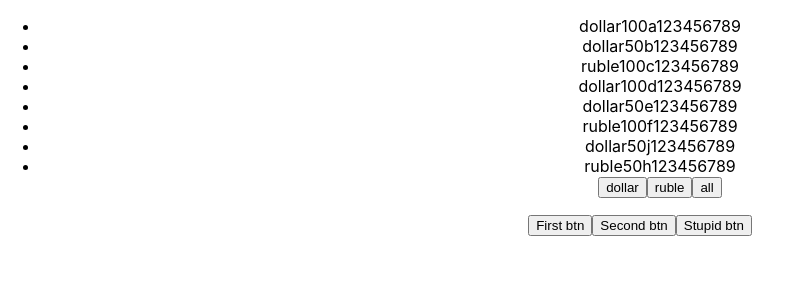
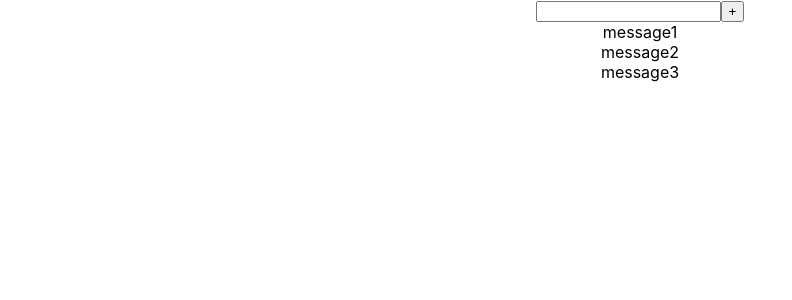
Before and after one commit to maskal2719/microtasks, a React (Create React App) app: page / in a window 1280 px wide. Shown: the top 300 px of the page, without its empty margins (0-792 px from the left). Built offline with nearby package versions, Linux system fonts and the light colour scheme.

Commit message:
start microtask num 6 (input)

```diff
--- a/src/App.tsx
+++ b/src/App.tsx
@@ -7,6 +7,7 @@ import {Lessonmap} from "./map/Lessonmap";
 import UseState from "./useState/UseState";
 import Filter from "./filter/Filter";
 import LessonButton from "./button/LessonButton";
+import LessonInput from "./input/LessonInput";
 
 function App() {
 
@@ -28,8 +29,9 @@ function App() {
     return (
         <div className="App">
             {/*<UseState/>*/}
-            <Filter/>
-            <LessonButton/>
+            {/*<Filter/>*/}
+            {/*<LessonButton/>*/}
+            <LessonInput/>
         </div>
     );
 }
--- /dev/null
+++ b/src/input/LessonInput.tsx
@@ -0,0 +1,45 @@
+import React, {useState} from 'react';
+
+import Input from "./components/Input";
+import Btn from "./components/Btn";
+
+
+type LessonInputPropsType = {
+    newMessage: string
+    callBack: () => void
+}
+const LessonInput = () => {
+
+    let [message, setMessage] = useState([
+        {message: 'message1'},
+        {message: 'message2'},
+        {message: 'message3'},
+    ])
+
+    let [title, setTitle] = useState('')
+    console.log(title)
+
+    const addMessage = (title: string) => {
+        console.log(title)
+        let newMessage = {message: title}
+        setMessage([newMessage, ...message])
+    }
+
+    return (
+        <div className='App'>
+
+            {/*<FullInput callBack={addMessage}/>*/}
+
+            <Input setTitle={setTitle} title={title}/>
+            <Btn name={'+'} callBack={()=>{}}/>
+
+            {message.map((m, index) => {
+                return (
+                    <div key={index}>{m.message}</div>
+                )
+            })}
+        </div>
+    );
+};
+
+export default LessonInput;
--- /dev/null
+++ b/src/input/components/Btn.tsx
@@ -0,0 +1,19 @@
+import React from 'react';
+
+type BtnPropsType = {
+    name: string
+    callBack: () => void
+}
+
+const Btn = (props: BtnPropsType) => {
+
+    const onClickHandler = () => {
+        props.callBack()
+    }
+
+    return (
+        <button onClick={onClickHandler}>{props.name}</button>
+    );
+};
+
+export default Btn;
--- /dev/null
+++ b/src/input/components/Input.tsx
@@ -0,0 +1,19 @@
+import React, {ChangeEvent} from 'react';
+
+type InputPropsType = {
+    title: string
+    setTitle: (title: string) => void
+}
+
+const Input = (props: InputPropsType) => {
+
+    const onChangeInputHandler = (event: ChangeEvent<HTMLInputElement>) => {
+        props.setTitle(event.currentTarget.title)
+    }
+
+    return (
+        <input value={props.title} onChange={()=> onChangeInputHandler}/>
+    );
+};
+
+export default Input;
```
Also changed, not shown: src/input/components/FullInput.tsx (added, +29 -0 lines).
